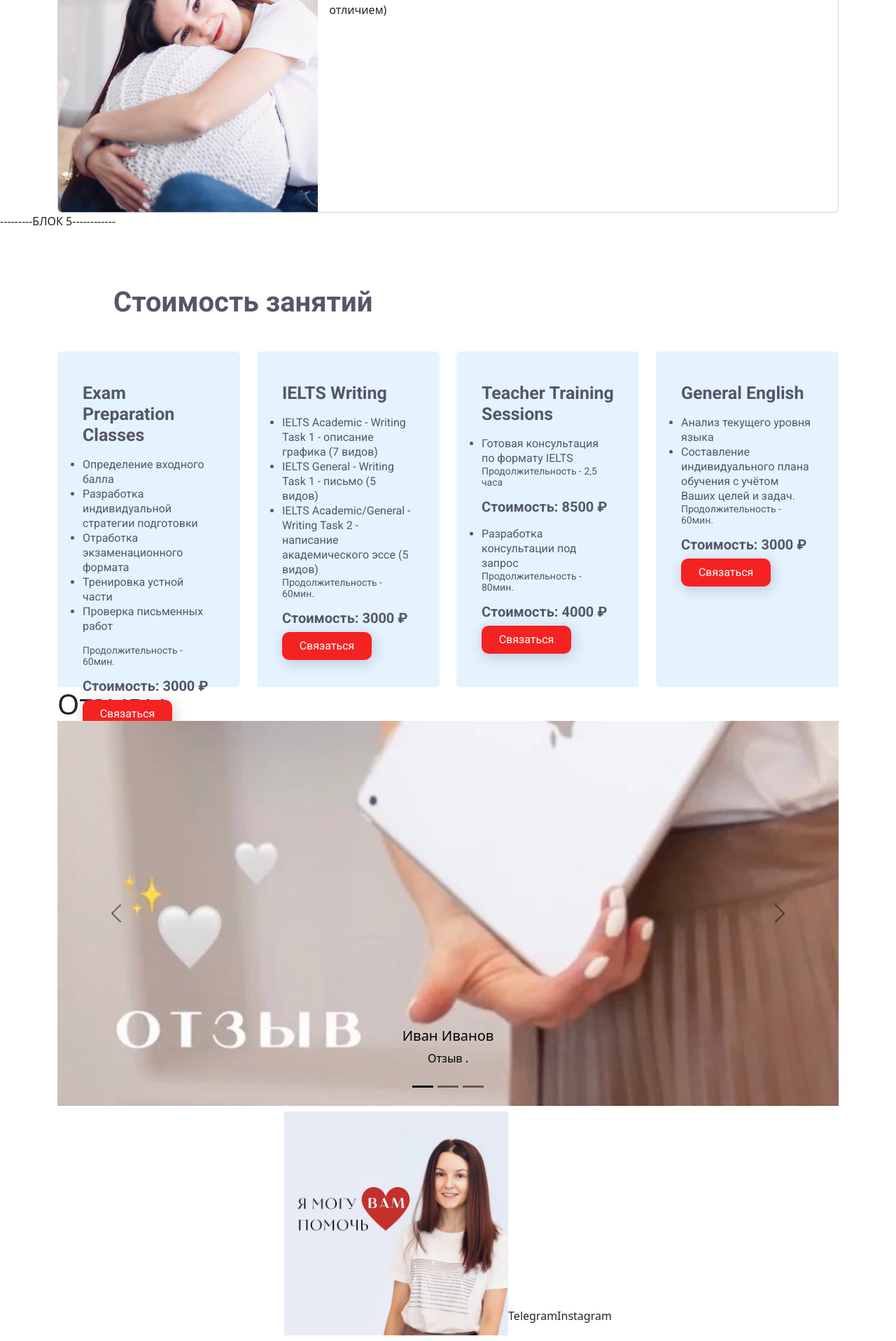
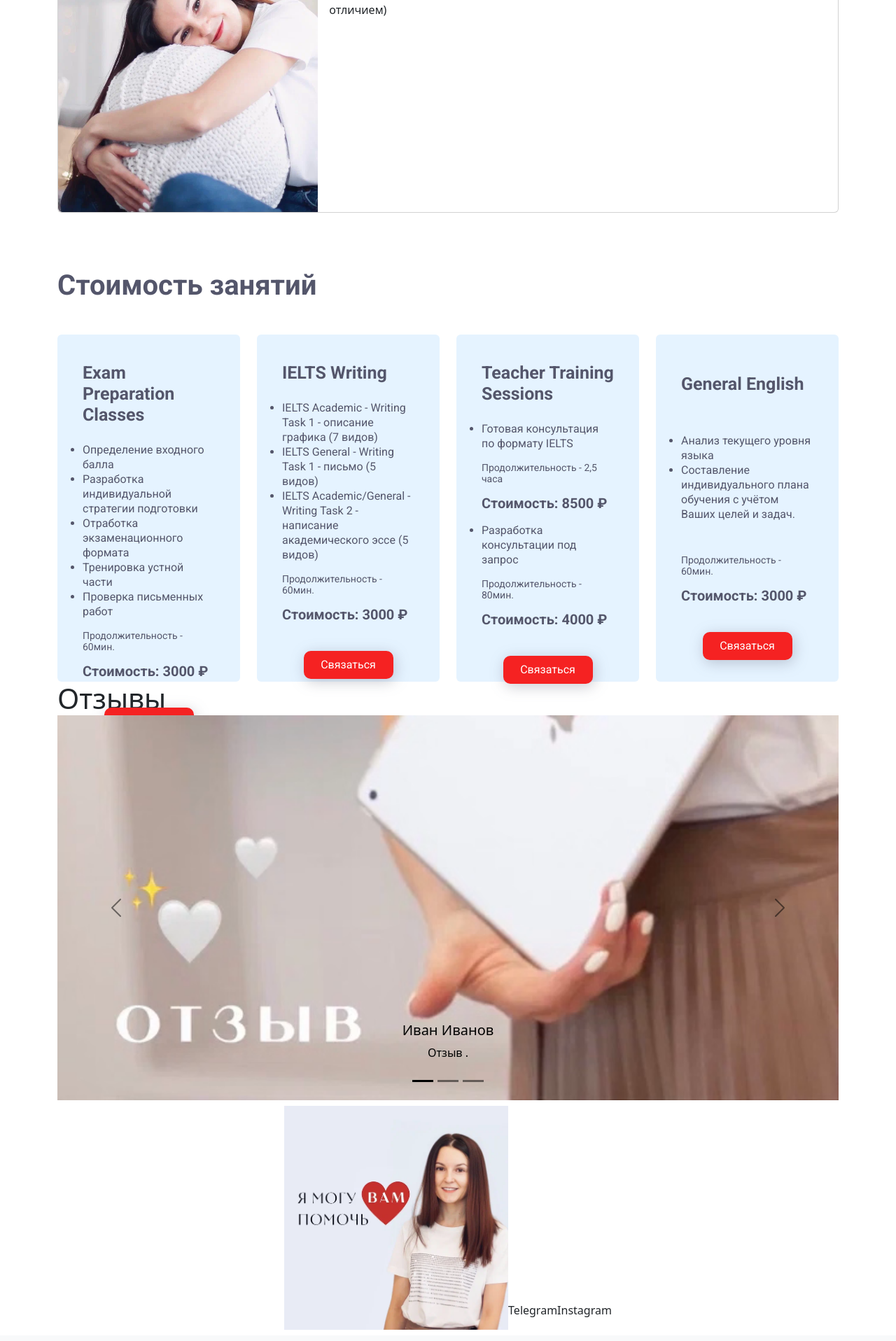
Before and after one commit to Dari-Dari/59_ielts_kukieva, a PHP site: page / in a window 1280 px wide. Shown: the part 2024-3940 px from the top of the page at 70% size. Run offline with PHP 8.4, Linux system fonts and the light colour scheme.

Commit message:
feat: добавлены стили карточкам

```diff
--- a/index.html
+++ b/index.html
@@ -173,14 +173,14 @@
         </div>
       </div>
     </section>
-    ---------БЛОК 5------------
+
     <section class="main__block-5 block-5">
       <div class="container">
         <h5 class="card-title fs-1 block-5__title">Стоимость занятий</h5>
-        <div class="row block-5__prices">
-          <div class="col-lg-3 col-sm-6">
-            <div class="card block-5__card rounded-2 border-0">
-              <div class="card-body">
+        <div class="row">
+          <div class="col-lg-3 col-sm-6 block-5__card-col">
+            <div class="card rounded-2 border-0 block-5__card">
+              <div class="card-body block-5_card-body">
                 <h5 class="card-title block-5__card-title">Exam Preparation Classes</h5>
                 <p class="card-text">
                 <ul class="list-group block-5__list-group">
@@ -191,16 +191,20 @@
                   <li>Проверка письменных работ</li>
                 </ul>
                 </p>
+                <div class="block-5__card_bottom">
                   <p class="card-text block-5__card_time">Продолжительность - 60мин.</p>
                   <h6 class="card-text block-5__card_price">Стоимость: 3000 ₽</h6>
-                <a class="btn block-5__button" href="https://t.me/ielts_kukieva" role="button">Связаться</a>
+                  <div class="card_footer block-5__card_button"><a class="btn btn-danger block-5__button"
+                      href="https://t.me/ielts_kukieva" role="button">Связаться</a>
+                  </div>
+                </div>
               </div>
             </div>
           </div>
 
-          <div class="col-lg-3 col-sm-6">
+          <div class="col-lg-3 col-sm-6 block-5__card-col">
             <div class="card block-5__card rounded-2 border-0">
-              <div class="card-body">
+              <div class="card-body block-5_card-body">
                 <h5 class="card-title block-5__card-title">IELTS Writing</h5>
                 <p class="card-text">
                 <ul class="list-group block-5__list-group">
@@ -208,50 +212,65 @@
                   <li>IELTS General - Writing Task 1 - письмо (5 видов)</li>
                   <li>IELTS Academic/General - Writing Task 2 - написание академического эссе (5 видов)</li>
                 </ul>
+                </p>
+                <div class="block-5__card_bottom">
                   <p class="card-text block-5__card_time">Продолжительность - 60мин.</p>
-                </p>
+
                   <h6 class="card-text block-5__card_price">Стоимость: 3000 ₽</h6>
-                <a class="btn block-5__button" href="https://t.me/ielts_kukieva" role="button">Связаться</a>
+                  <div class="card_footer block-5__card_button"><a class="btn btn-danger block-5__button"
+                      href="https://t.me/ielts_kukieva" role="button">Связаться</a>
+                  </div>
+                </div>
               </div>
             </div>
           </div>
 
-          <div class="col-lg-3 col-sm-6">
+          <div class="col-lg-3 col-sm-6 block-5__card-col">
             <div class="card block-5__card rounded-2 border-0">
-              <div class="card-body">
+              <div class="card-body block-5_card-body">
                 <h5 class="card-title block-5__card-title">Teacher Training Sessions</h5>
                 <p class="card-text">
                 <ul class="list-group block-5__list-group">
                   <li>Готовая консультация по формату IELTS</li>
                 </ul>
+                </p>
+                <div class="block-5__card_bottom">
                   <p class="card-text block-5__card_time">Продолжительность - 2,5 часа</p>
-                </p>
                   <h6 class="card-text block-5__card_price">Стоимость: 8500 ₽</h6>
+                </div>
                 <p class="card-text">
                 <ul class="list-group block-5__list-group">
                   <li>Разработка консультации под запрос</li>
                 </ul>
+                </p>
+                <div class="block-5__card_bottom">
                   <p class="card-text block-5__card_time">Продолжительность - 80мин.</p>
-                </p>
-
                   <h6 class="card-text block-5__card_price">Стоимость: 4000 ₽</h6>
-                <a class="btn block-5__button" href="https://t.me/ielts_kukieva" role="button">Связаться</a>
+                  <div class="block-5__card_button">
+                    <a class="card_footer btn btn-danger block-5__button" href="https://t.me/ielts_kukieva"
+                      role="button">Связаться</a>
                   </div>
                 </div>
               </div>
-          <div class="col-lg-3 col-sm-6">
+            </div>
+          </div>
+          <div class="col-lg-3 col-sm-6 block-5__card-col">
             <div class="card block-5__card rounded-2 border-0">
-              <div class="card-body">
+              <div class="card-body block-5_card-body">
                 <h5 class="card-title block-5__card-title">General English</h5>
                 <p class="card-text">
                 <ul class="list-group block-5__list-group">
                   <li>Анализ текущего уровня языка</li>
                   <li>Составление индивидуального плана обучения с учётом Ваших целей и задач.</li>
                 </ul>
+                </p>
+                <div class="block-5__card_bottom">
                   <p class="card-text block-5__card_time">Продолжительность - 60мин.</p>
-                </p>
                   <h6 class="card-text block-5__card_price">Стоимость: 3000 ₽</h6>
-                <a class="btn block-5__button" href="https://t.me/ielts_kukieva" role="button">Связаться</a>
+                  <div class="card_footer block-5__card_button"> <a class="btn btn-danger block-5__button"
+                      href="https://t.me/ielts_kukieva" role="button">Связаться</a>
+                  </div>
+                </div>
               </div>
             </div>
           </div>
--- a/styles/style.css
+++ b/styles/style.css
@@ -4,14 +4,31 @@
 }
 
 .block-5__title {
-  padding: 5rem 0 2.875rem 5rem;
+  padding: 5rem 0 2.875rem;
   font-weight: 700;
   font-size: 4rem;
 }
 
+.block-5_card-body {
+  display: flex;
+  flex-direction: column;
+  justify-content: space-evenly;
+}
+
+@media screen and (max-width: 399px) {
+  .block-5__card-col {
+    padding-bottom: 1rem;
+  }
+}
+@media screen and (min-width: 400px) and (max-width: 1023px) {
+  .block-5__card-col {
+    border: 3px solid white;
+  }
+}
+
 .block-5__card {
-  padding: 1.8rem 1.25rem 3.5rem 1.25rem;
-  height: 60vh;
+  padding: 1.5rem 1.25rem 0 1.25rem;
+  height: 31rem;
   background-color: #e5f3ff;
   color: #54566b;
 }
@@ -43,6 +60,12 @@
   line-height: 23px;
 }
 
+.block-5__card_button {
+  padding-top: 2rem;
+  display: flex;
+  justify-content: center;
+}
+
 .block-5__button {
   display: flex;
   justify-content: center;
@@ -55,8 +78,8 @@
   border: none;
   border-radius: 10px;
   filter: drop-shadow(2px 4px 10px rgba(84, 86, 107, 0.3));
-  transition: 0.5s all;
 }
 .block-5__button:hover {
   opacity: 0.9;
+  transition: 0.5s all;
 }/*# sourceMappingURL=style.css.map */
--- a/styles/style.scss
+++ b/styles/style.scss
@@ -7,14 +7,30 @@
 }
 
 .block-5__title {
-    padding: 5rem 0 2.875rem 5rem;
+    padding: 5rem 0 2.875rem;
     font-weight: 700;
     font-size: 4rem;
 }
 
+.block-5_card-body {
+    display: flex;
+    flex-direction: column;
+    justify-content: space-evenly;
+}
+
+.block-5__card-col {
+    @media screen and (max-width: 399px) {
+        padding-bottom: 1rem;
+    }
+
+    @media screen and (min-width: 400px) and (max-width: 1023px) {
+        border: 3px solid white;
+    }
+}
+
 .block-5__card {
-    padding: 1.8rem 1.25rem 3.5rem 1.25rem;
-    height: 60vh;
+    padding: 1.5rem 1.25rem 0 1.25rem;
+    height: 31rem;
     background-color: $color-blue;
     color: $color-gray;
 }
@@ -46,15 +62,20 @@
     line-height: 23px;
 }
 
+.block-5__card_button {
+    padding-top: 2rem;
+    display: flex;
+    justify-content: center;
+}
+
 .block-5__button {
     display: flex;
     justify-content: center;
     align-items: center;
     @include red-button (2.5rem, 8rem, 1rem);
-    transition: 0.5s all;
-
 
     &:hover {
         opacity: 0.9;
+        transition: 0.5s all;
     }
 }
```
Also changed, not shown: 1 other file. Lines whose indentation alone changed are shown as unchanged.
